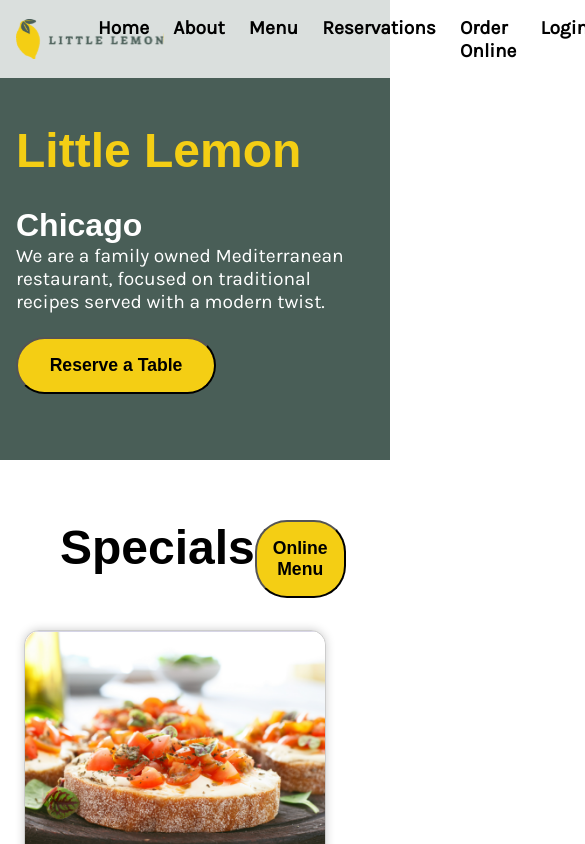
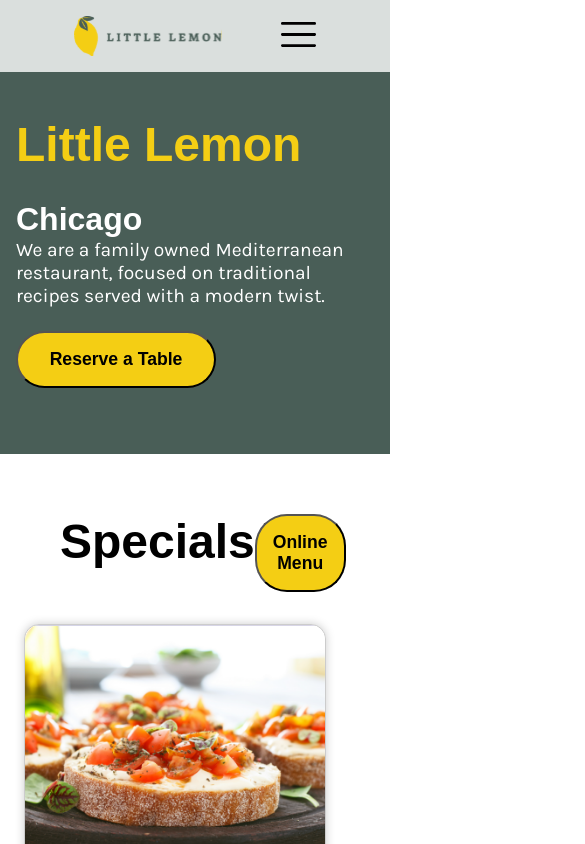
Before and after one commit to kegadev/ml-capstone, a React (Create React App) app: page / in a window 390 px wide. Shown: the top 844 px of the page, 585 px wide, since content can reach past the window. Built offline with nearby package versions, Linux system fonts and the light colour scheme; a web font is replaced by a local one.

Commit message:
add menu to mobile

```diff
--- a/src/App.css
+++ b/src/App.css
@@ -45,6 +45,53 @@
   color: #000;
   font-size: 1.2rem;
   font-weight: 600;
+}
+
+@media (max-width: 768px) {
+  nav {
+    position: fixed;
+    top: 0;
+    left: 0;
+    width: 100%;
+    height: 100%;
+    background-color: #fff;
+    display: flex;
+    flex-direction: column;
+    justify-content: center;
+    align-items: center;
+    z-index: 9998;
+  }
+
+  nav ul {
+    list-style-type: none;
+    display: flex;
+    flex-direction: column;
+    justify-content: center;
+    align-items: center;
+  }
+
+  nav ul li {
+    margin: 16px 0;
+  }
+
+  nav ul a {
+    text-decoration: none;
+    color: #000;
+    font-size: 1.2rem;
+    font-weight: 600;
+  }
+}
+
+.burger {
+  display: none;
+  cursor: pointer;
+}
+
+@media (max-width: 768px) {
+  .burger {
+    z-index: 9999;
+    display: block;
+  }
 }
 
 main {
--- a/src/components/Header.js
+++ b/src/components/Header.js
@@ -1,12 +1,24 @@
 import Nav from "./Nav";
 import logo from "../assets/lemon-logo.svg";
 
+import burger from "../assets/burger.svg";
+import { useState } from "react";
 const Header = () => {
+  const [showNav, setShowNav] = useState(false);
+
+  const toggleNav = () => {
+    setShowNav(!showNav);
+  };
+
   return (
     <header>
       <img src={logo} alt="Lemon Logo" />
 
-      <Nav></Nav>
+      <div className="burger" onClick={toggleNav}>
+        <img src={burger} alt="menu icon" />
+      </div>
+
+      {showNav || window.innerWidth > 768.0 ? <Nav /> : null}
     </header>
   );
 };
```
